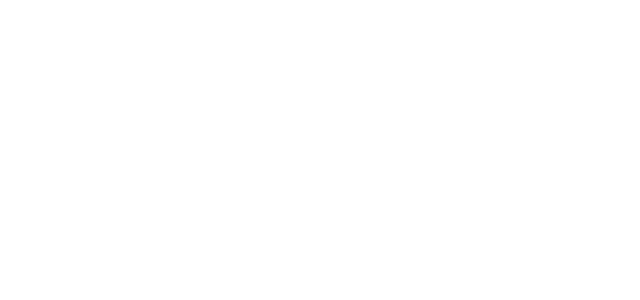
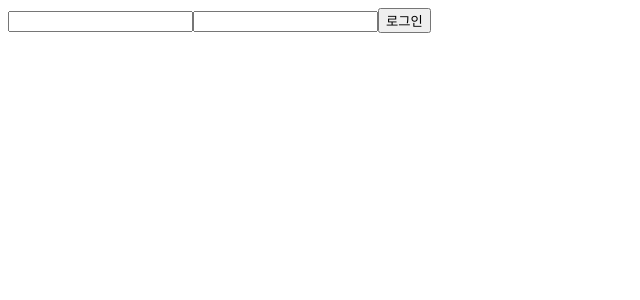
Before and after one commit to team-hikers/Client, a React (Create React App) app: page / in a window 1280 px wide. Shown: the top 300 px of the page, without its empty margins (0-640 px from the left). Built offline with nearby package versions, Linux system fonts and the light colour scheme.

Commit message:
[feat] input 데이터 저장 #4

```diff
--- a/src/App.tsx
+++ b/src/App.tsx
@@ -1,6 +1,10 @@
+import SignIn from './pages/SignIn';
+
 function App() {
   return (
-    <></>
+    <>
+      <SignIn />
+    </>
   );
 }
 
--- /dev/null
+++ b/src/pages/SignIn.tsx
@@ -0,0 +1,28 @@
+import { useEffect, useState } from 'react';
+
+const SignIn = () => {
+  const [loginData, setLoginData] = useState({
+    id: '',
+    password: '',
+  });
+
+  useEffect(() => {
+    console.log(loginData);
+  }, [loginData]);
+  return (
+    <>
+      <input type='text' name='id' onChange={handleChange} />
+      <input type='text' name='password' onChange={handleChange} />
+      <button onClick={handleClick}>로그인</button>
+    </>
+  );
+  function handleChange({ target: { value, name } }: { target: { value: string; name: string } }) {
+    setLoginData((prev) => ({ ...prev, [name]: value }));
+  }
+
+  function handleClick() {
+    console.log('signin', loginData);
+  }
+};
+
+export default SignIn;
```
